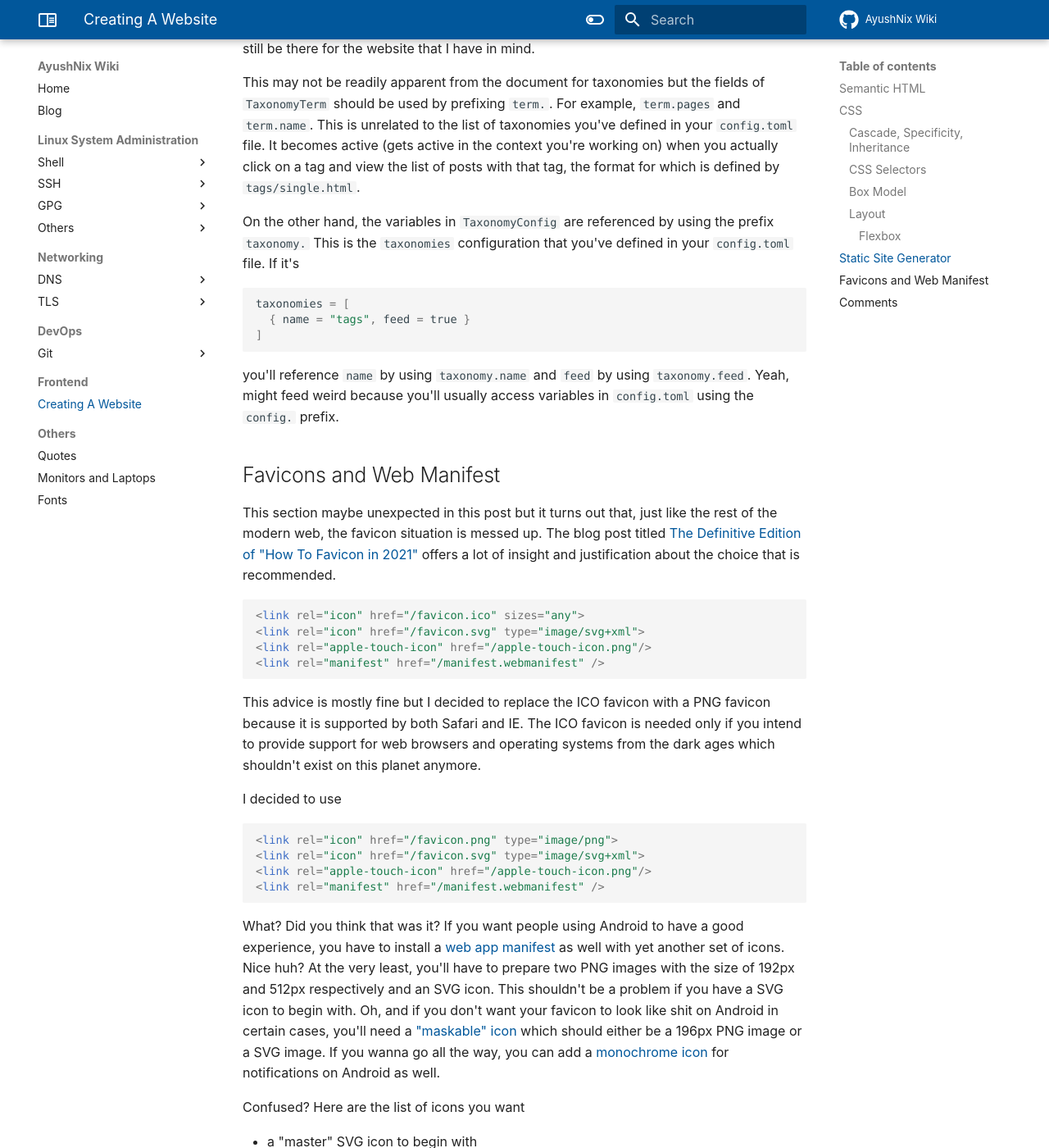
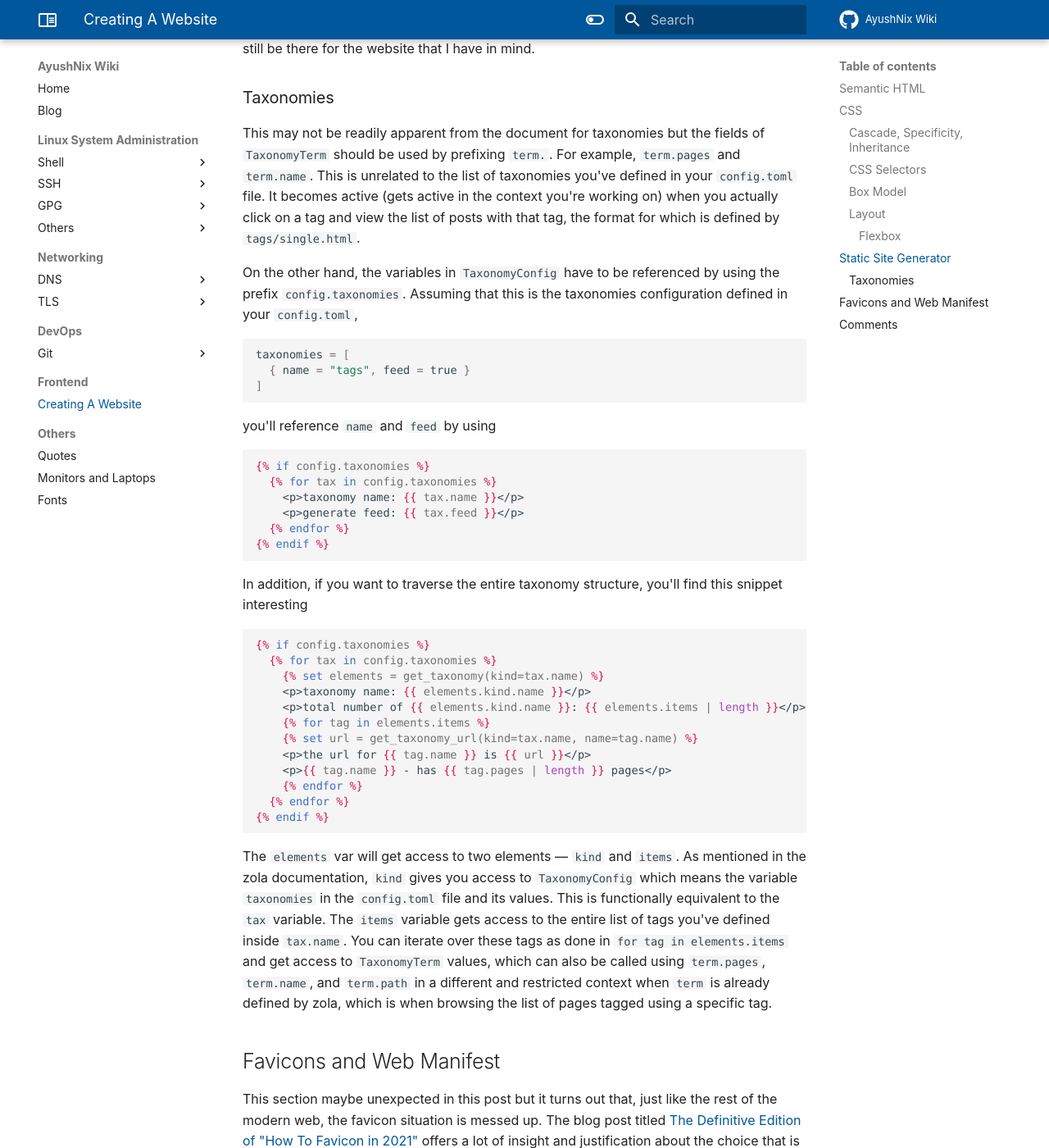
Before and after one commit to ayushnix/wiki, an MkDocs documentation site: the page built from docs/frontend/creating-a-website.md, in a window 1280 px wide and 1400 px high, scrolled down 11737 px. Shown: the whole window at 82% size. Built offline with MkDocs 1.6.1 and Material for MkDocs 9.7.7, drawn with Linux system fonts in a browser that asks for light colours; comment, search, counter and statistics services are not loaded.

Commit message:
fix the explanation for taxonomies in zola

````diff
--- a/docs/frontend/creating-a-website.md
+++ b/docs/frontend/creating-a-website.md
@@ -513,14 +513,17 @@ incorporating such complexity into this project right now. Even in the 404 page,
 probably have something like `¯\_(ツ)_/¯` but the `header`, `nav`, and `footer` would still be there
 for the website that I have in mind.
 
+## Taxonomies
+
 This may not be readily apparent from the document for taxonomies but the fields of `TaxonomyTerm`
 should be used by prefixing `term.`. For example, `term.pages` and `term.name`. This is unrelated to
 the list of taxonomies you've defined in your `config.toml` file. It becomes active (gets active in
 the context you're working on) when you actually click on a tag and view the list of posts with that
 tag, the format for which is defined by `tags/single.html`.
 
-On the other hand, the variables in `TaxonomyConfig` are referenced by using the prefix `taxonomy.`
-This is the `taxonomies` configuration that you've defined in your `config.toml` file. If it's
+On the other hand, the variables in `TaxonomyConfig` have to be referenced by using the prefix
+`config.taxonomies`. Assuming that this is the taxonomies configuration defined in your
+`config.toml`,
 
 ``` toml
 taxonomies = [
@@ -528,8 +531,43 @@ taxonomies = [
 ]
 ```
 
-you'll reference `name` by using `taxonomy.name` and `feed` by using `taxonomy.feed`. Yeah, might
-feed weird because you'll usually access variables in `config.toml` using the `config.` prefix.
+you'll reference `name` and `feed` by using
+
+``` jinja
+{% if config.taxonomies %}
+  {% for tax in config.taxonomies %}
+    <p>taxonomy name: {{ tax.name }}</p>
+    <p>generate feed: {{ tax.feed }}</p>
+  {% endfor %}
+{% endif %}
+```
+
+In addition, if you want to traverse the entire taxonomy structure, you'll find this snippet
+interesting
+
+``` jinja
+{% if config.taxonomies %}
+  {% for tax in config.taxonomies %}
+    {% set elements = get_taxonomy(kind=tax.name) %}
+    <p>taxonomy name: {{ elements.kind.name }}</p>
+    <p>total number of {{ elements.kind.name }}: {{ elements.items | length }}</p>
+    {% for tag in elements.items %}
+    {% set url = get_taxonomy_url(kind=tax.name, name=tag.name) %}
+    <p>the url for {{ tag.name }} is {{ url }}</p>
+    <p>{{ tag.name }} - has {{ tag.pages | length }} pages</p>
+    {% endfor %}
+  {% endfor %}
+{% endif %}
+```
+
+The `elements` var will get access to two elements — `kind` and `items`. As mentioned in the zola
+documentation, `kind` gives you access to `TaxonomyConfig` which means the variable `taxonomies` in
+the `config.toml` file and its values. This is functionally equivalent to the `tax` variable. The
+`items` variable gets access to the entire list of tags you've defined inside `tax.name`. You can
+iterate over these tags as done in `for tag in elements.items` and get access to `TaxonomyTerm`
+values, which can also be called using `term.pages`, `term.name`, and `term.path` in a different and
+restricted context when `term` is already defined by zola, which is when browsing the list of pages
+tagged using a specific tag.
 
 # Favicons and Web Manifest
 
````
